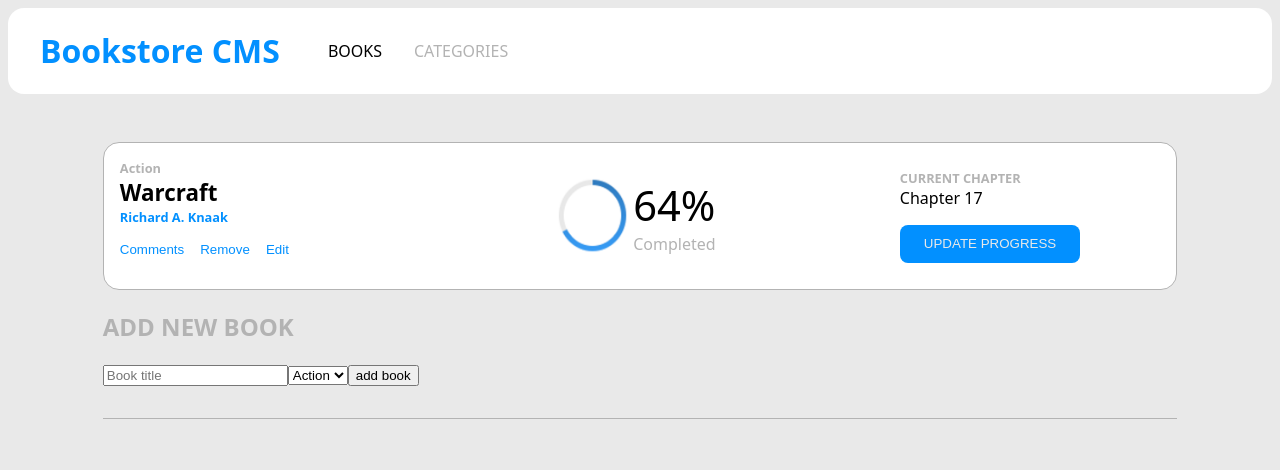
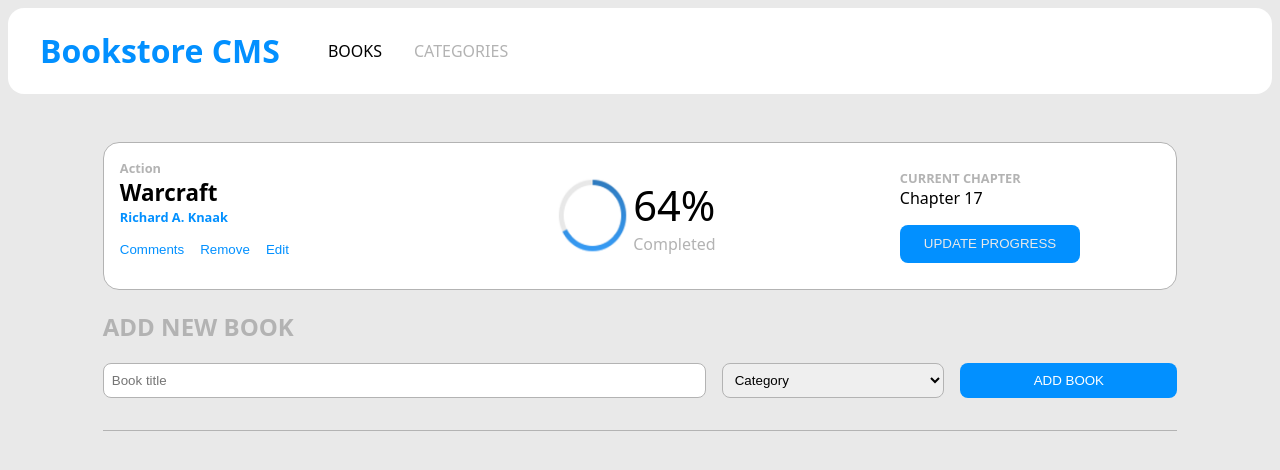
Before and after one commit to Khaled-AlKhateeb/bookstore, a React (Create React App) app: page / in a window 1280 px wide. Shown: the top 470 px of the page. Built offline with nearby package versions, Linux system fonts and the light colour scheme.

Commit message:
add books page content

```diff
--- a/src/components/Addbook.js
+++ b/src/components/Addbook.js
@@ -10,12 +10,13 @@ class Addbook extends React.Component {
     return (
       <div className="addbook-container">
         <h2 className="addbook-title">add new book</h2>
-        <form>
-          <input type="text" placeholder="Book title" />
-          <select type="text" placeholder="Category">
-            <option value="action">Action</option>
+        <form className="addbook-form">
+          <input className="addbook-input-title input" type="text" placeholder="Book title" />
+          <select className="category-selection input" type="text">
+            <option className="category-option" value="" disabled selected hidden>Category</option>
+            <option className="category-option" value="action">Action</option>
           </select>
-          <button type="submit" placeholder="Category">add book</button>
+          <button className="addbook-btn" type="submit" placeholder="Category">add book</button>
         </form>
       </div>
     );
--- a/src/index.css
+++ b/src/index.css
@@ -152,3 +152,38 @@ body {
   text-transform: uppercase;
   color: var(--medium);
 }
+
+.addbook-form {
+  display: flex;
+  gap: 1rem;
+}
+
+.input {
+  border: 1px solid var(--medium);
+  outline: none;
+  padding: 0.5rem;
+  border-radius: 0.5rem;
+}
+
+.addbook-input-title {
+  flex: 2;
+}
+
+.category-selection {
+  flex: 0.7;
+  padding: 0.5rem;
+}
+
+.category-option {
+  padding: 0.5rem;
+}
+
+.addbook-btn {
+  flex: 0.7;
+  border: none;
+  outline: none;
+  background-color: var(--primary);
+  color: var(--white);
+  text-transform: uppercase;
+  border-radius: 0.5rem;
+}
```
